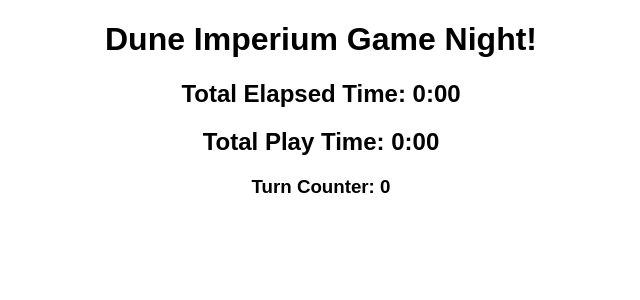
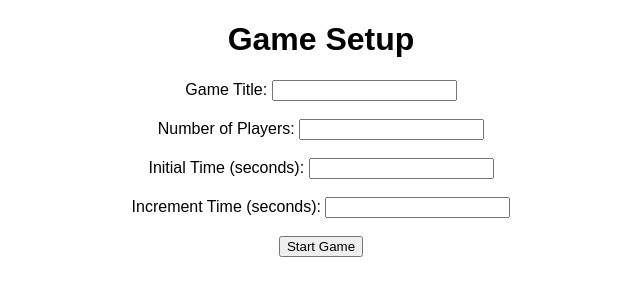
Before and after one commit to justinmart/jbatime, a Flask app: page / in a window 1280 px wide. Shown: the top 300 px of the page, without its empty margins (319-959 px from the left). Run offline with Flask 2, Linux system fonts and the light colour scheme.

Commit message:
Update index.html

```diff
--- a/templates/index.html
+++ b/templates/index.html
@@ -21,17 +21,62 @@
     </style>
 </head>
 <body>
-    <h1 id="game-title">Dune Imperium Game Night!</h1>
-    <h2>Total Elapsed Time: <span id="total-elapsed-time">0:00</span></h2>
-    <h2>Total Play Time: <span id="total-play-time">0:00</span></h2>
-    <h3>Turn Counter: <span id="turn-counter">0</span></h3>
-    <div id="players"></div>
+    <div id="game-setup">
+        <h1>Game Setup</h1>
+        <form id="setup-form">
+            <label for="game-title">Game Title:</label>
+            <input type="text" id="game-title" name="game-title" required><br><br>
+            <label for="num-players">Number of Players:</label>
+            <input type="number" id="num-players" name="num-players" min="1" required><br><br>
+            <label for="initial-time">Initial Time (seconds):</label>
+            <input type="number" id="initial-time" name="initial-time" min="1" required><br><br>
+            <label for="increment">Increment Time (seconds):</label>
+            <input type="number" id="increment" name="increment" min="1" required><br><br>
+            <button type="submit">Start Game</button>
+        </form>
+    </div>
+
+    <div id="game-display" style="display:none;">
+        <h1 id="game-title">Dune Imperium Game Night!</h1>
+        <h2>Total Elapsed Time: <span id="total-elapsed-time">0:00</span></h2>
+        <h2>Total Play Time: <span id="total-play-time">0:00</span></h2>
+        <h3>Turn Counter: <span id="turn-counter">0</span></h3>
+        <div id="players"></div>
+    </div>
+
     <script>
+        document.getElementById('setup-form').addEventListener('submit', async function(event) {
+            event.preventDefault();
+            const gameTitle = document.getElementById('game-title').value;
+            const numPlayers = document.getElementById('num-players').value;
+            const initialTime = document.getElementById('initial-time').value;
+            const increment = document.getElementById('increment').value;
+
+            const response = await fetch('/start', {
+                method: 'POST',
+                headers: {
+                    'Content-Type': 'application/json'
+                },
+                body: JSON.stringify({
+                    game_title: gameTitle,
+                    num_players: numPlayers,
+                    initial_time: initialTime,
+                    increment: increment
+                })
+            });
+            const data = await response.json();
+            if (data.success) {
+                document.getElementById('game-setup').style.display = 'none';
+                document.getElementById('game-display').style.display = 'block';
+                document.getElementById('game-title').innerText = gameTitle;
+                fetchStatus();
+            }
+        });
+
         async function fetchStatus() {
             const response = await fetch('/status');
             const data = await response.json();
             if (data.success !== false) {
-                document.getElementById('game-title').innerText = data.game_title;
                 document.getElementById('total-elapsed-time').innerText = formatTime(data.total_elapsed_time);
                 document.getElementById('total-play-time').innerText = formatTime(data.total_play_time);
                 document.getElementById('turn-counter').innerText = data.turn_count;
```
